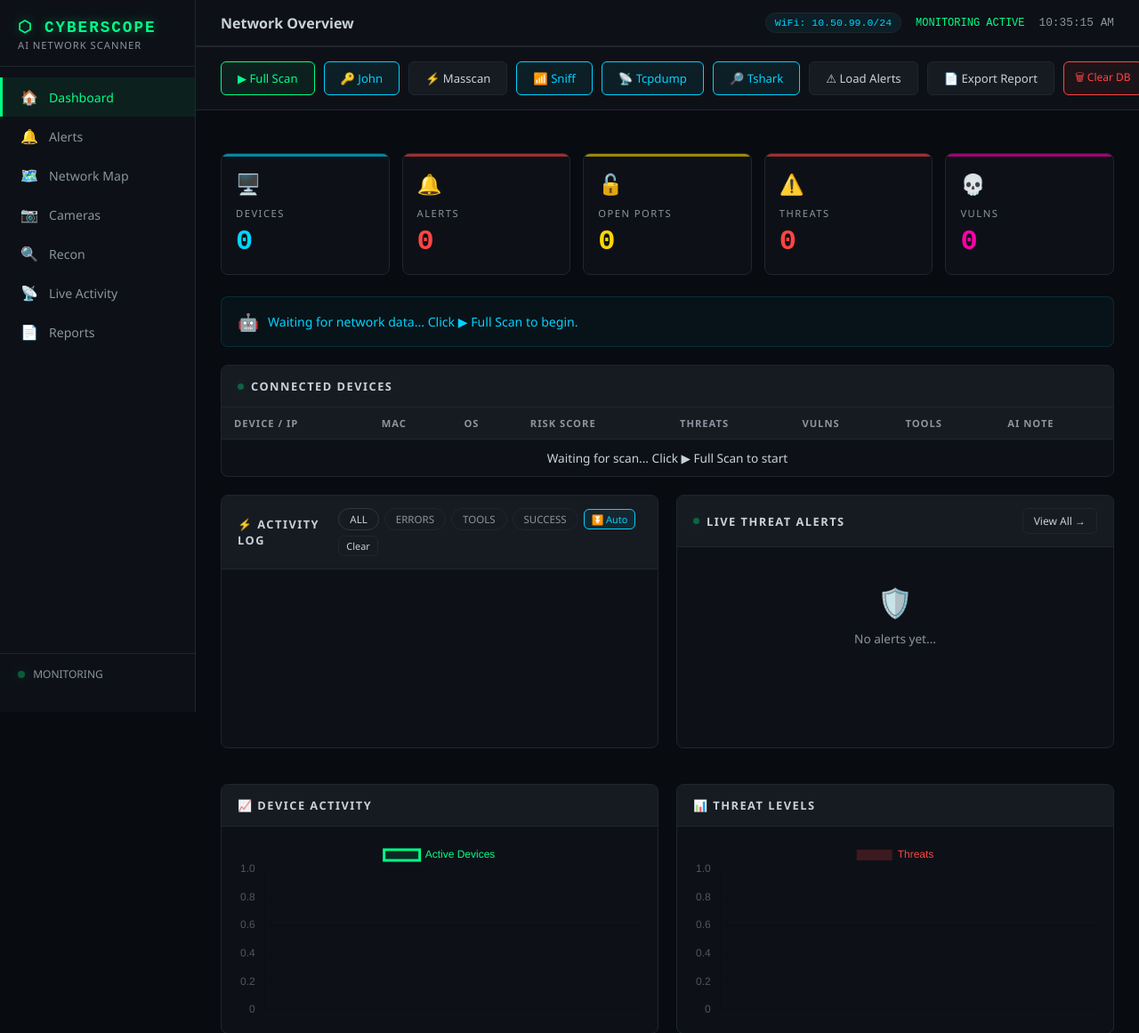
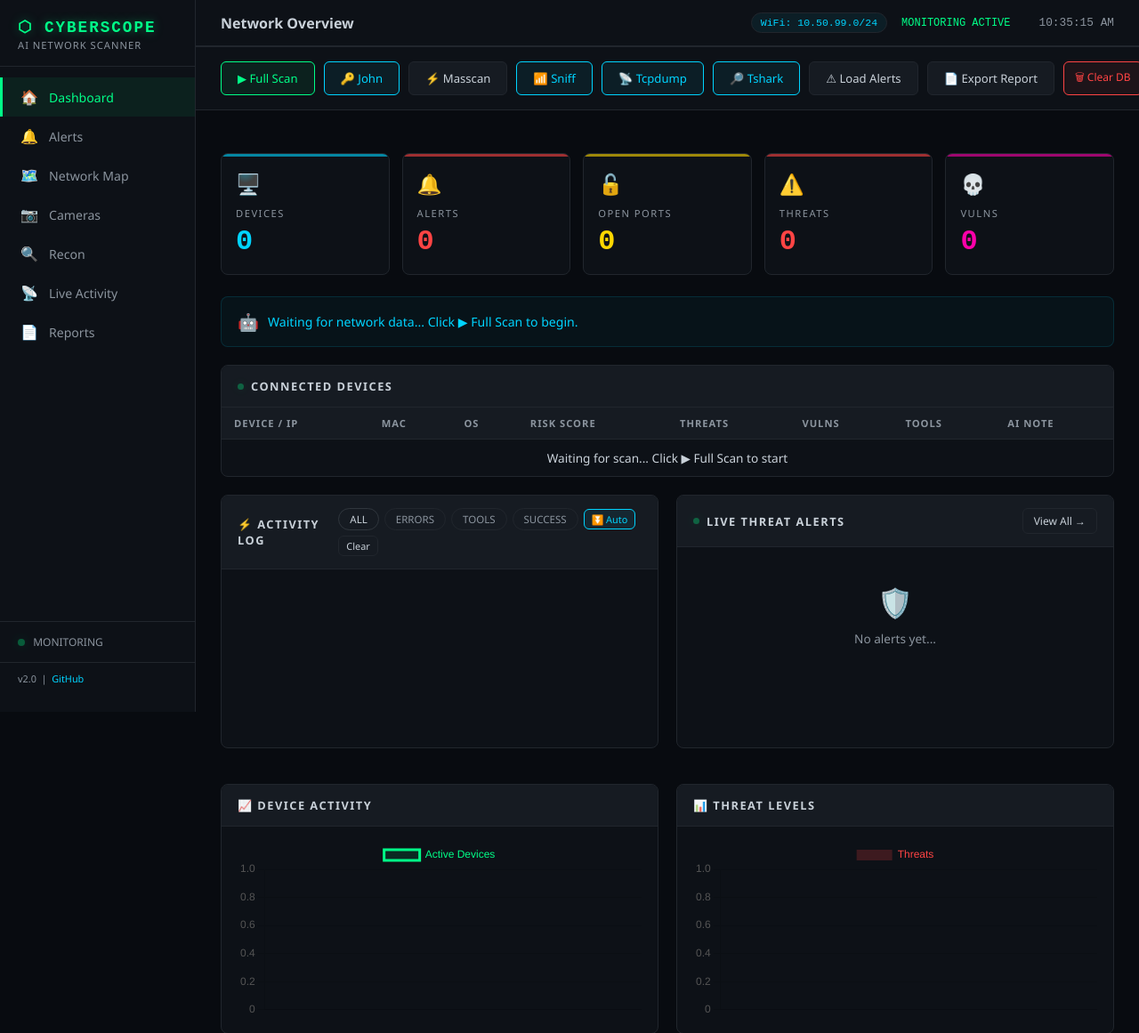
Before and after one commit to Varadha9/CyberScope-AI, a Flask app: page / in a window 1280 px wide. Shown: the top 1161 px of the page at 89% size. Run offline with Flask 3, Linux system fonts and the light colour scheme; data that the repository does not hold is empty; some libraries are stand-ins or nearby versions.

Commit message:
dashboard: add last scan time, version badge, GitHub link in sidebar

```diff
--- a/static/app.js
+++ b/static/app.js
@@ -395,6 +395,8 @@ socket.on("scan_complete", (data) => {
         if (ai) ai.textContent = "🤖 AI: " + topComment.comment;
     }
     log(`✔ Scan complete — ${devices.length} device(s) found`, "success");
+    const lastScan = document.getElementById("last-scan-time");
+    if (lastScan) lastScan.textContent = "Last scan: " + new Date().toLocaleTimeString();
     // Deep scan results arrive via device_update over next few minutes
     // Poll once after 2min to catch any vulns that arrived silently
     setTimeout(() => {
--- a/templates/dashboard.html
+++ b/templates/dashboard.html
@@ -4,6 +4,7 @@
     <meta charset="UTF-8">
     <meta name="viewport" content="width=device-width, initial-scale=1.0">
     <title>CyberScope AI — Dashboard</title>
+    <meta name="description" content="Real-time WiFi Network Security Monitor">
     <link rel="stylesheet" href="/static/style.css">
     <script src="https://cdn.socket.io/4.6.0/socket.io.min.js"></script>
     <script src="https://cdn.jsdelivr.net/npm/chart.js"></script>
@@ -32,6 +33,9 @@
         <span class="status-dot"></span>
         <span id="sidebar-status-text">MONITORING</span>
     </div>
+    <div style="padding:10px 20px;font-size:0.68rem;color:var(--text-dim);border-top:1px solid var(--border)">
+        v2.0 &nbsp;|&nbsp; <a href="https://github.com/Varadha9/CyberScope-AI" target="_blank" style="color:var(--cyan)">GitHub</a>
+    </div>
 </nav>
 
 <!-- Main -->
@@ -41,6 +45,7 @@
         <div class="topbar-right">
             <span class="topbar-badge" id="subnet-badge">WiFi: detecting...</span>
             <span id="status-text" style="font-size:0.75rem;color:var(--green);font-family:'Courier New',monospace">MONITORING ACTIVE</span>
+            <span style="font-size:0.72rem;color:var(--text-dim);font-family:'Courier New',monospace" id="last-scan-time"></span>
             <span class="topbar-time" id="clock"></span>
         </div>
     </div>
```
